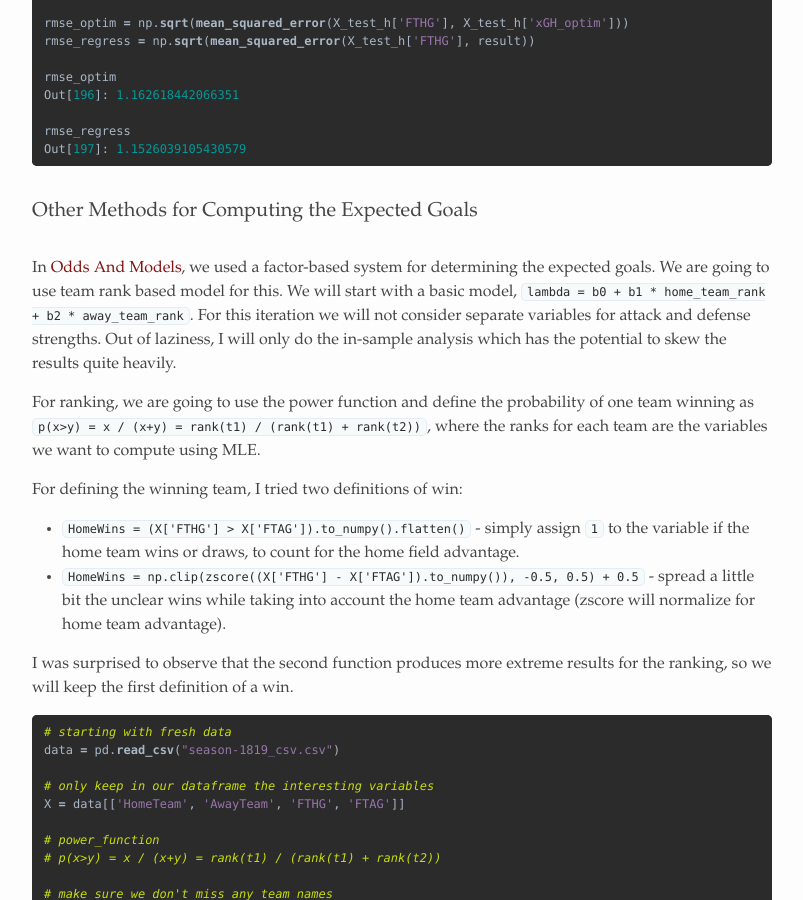
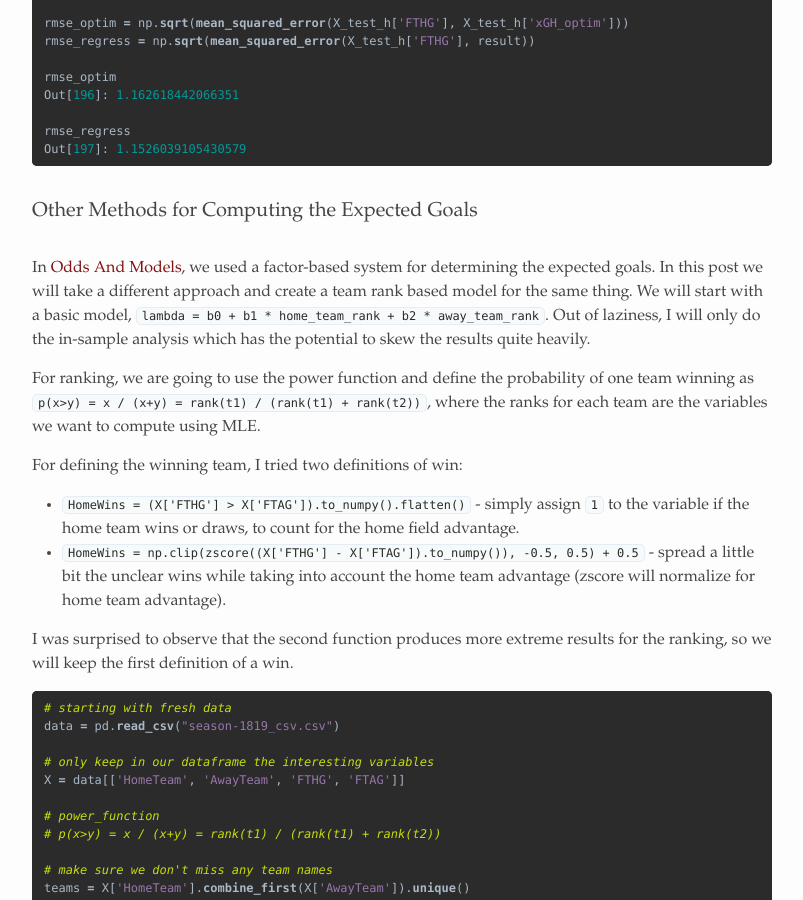
Before and after one commit to alexandrugris/my-jekyll-tech-blog, a Jekyll site: the page built from MyBlog/_posts/2020-02-29-reverse-engineer-eg.markdown, in a window 1280 px wide and 900 px high, scrolled down 3730 px. Shown: the whole window, without its empty margins (238-1041 px from the left). Built offline with Jekyll 4.4.1, drawn with Linux system fonts in a browser that asks for light colours.

Commit message:
small change

```diff
--- a/MyBlog/_posts/2020-02-29-reverse-engineer-eg.markdown
+++ b/MyBlog/_posts/2020-02-29-reverse-engineer-eg.markdown
@@ -168,7 +168,7 @@ Out[197]: 1.1526039105430579
 
 ### Other Methods for Computing the Expected Goals
 
-In [Odds And Models]({{site.url}}/statistics/2019/07/26/odds-and-models.html), we used a factor-based system for determining the expected goals. We are going to use team rank based model for this. We will start with a basic model, `lambda = b0 + b1 * home_team_rank + b2 * away_team_rank`. For this iteration we will not consider separate variables for attack and defense strengths. Out of laziness, I will only do the in-sample analysis which has the potential to skew the results quite heavily.
+In [Odds And Models]({{site.url}}/statistics/2019/07/26/odds-and-models.html), we used a factor-based system for determining the expected goals. In this post we will take a different approach and create a team rank based model for the same thing. We will start with a basic model, `lambda = b0 + b1 * home_team_rank + b2 * away_team_rank`. Out of laziness, I will only do the in-sample analysis which has the potential to skew the results quite heavily.
 
 For ranking, we are going to use the power function and define the probability of one team winning as
 `p(x>y) = x / (x+y) = rank(t1) / (rank(t1) + rank(t2))`, where the ranks for each team are the variables we want to compute using MLE.
```
